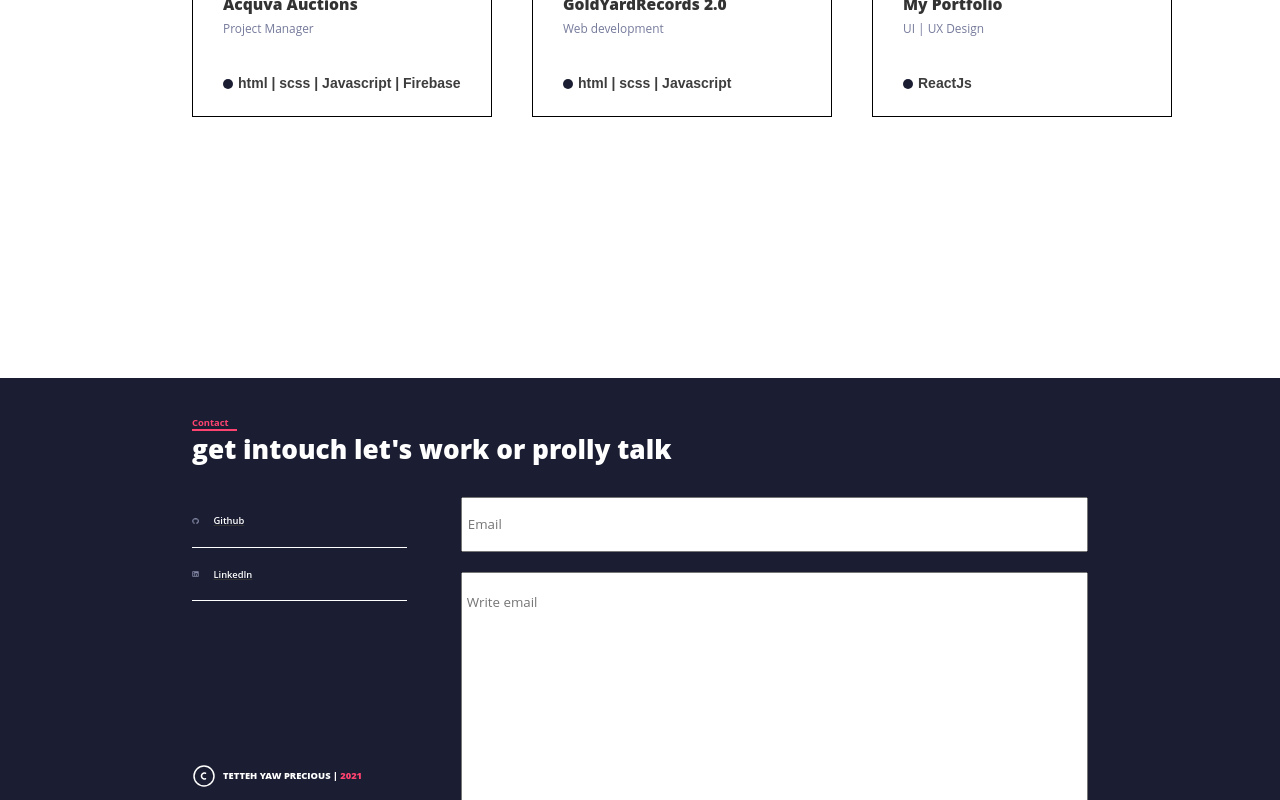
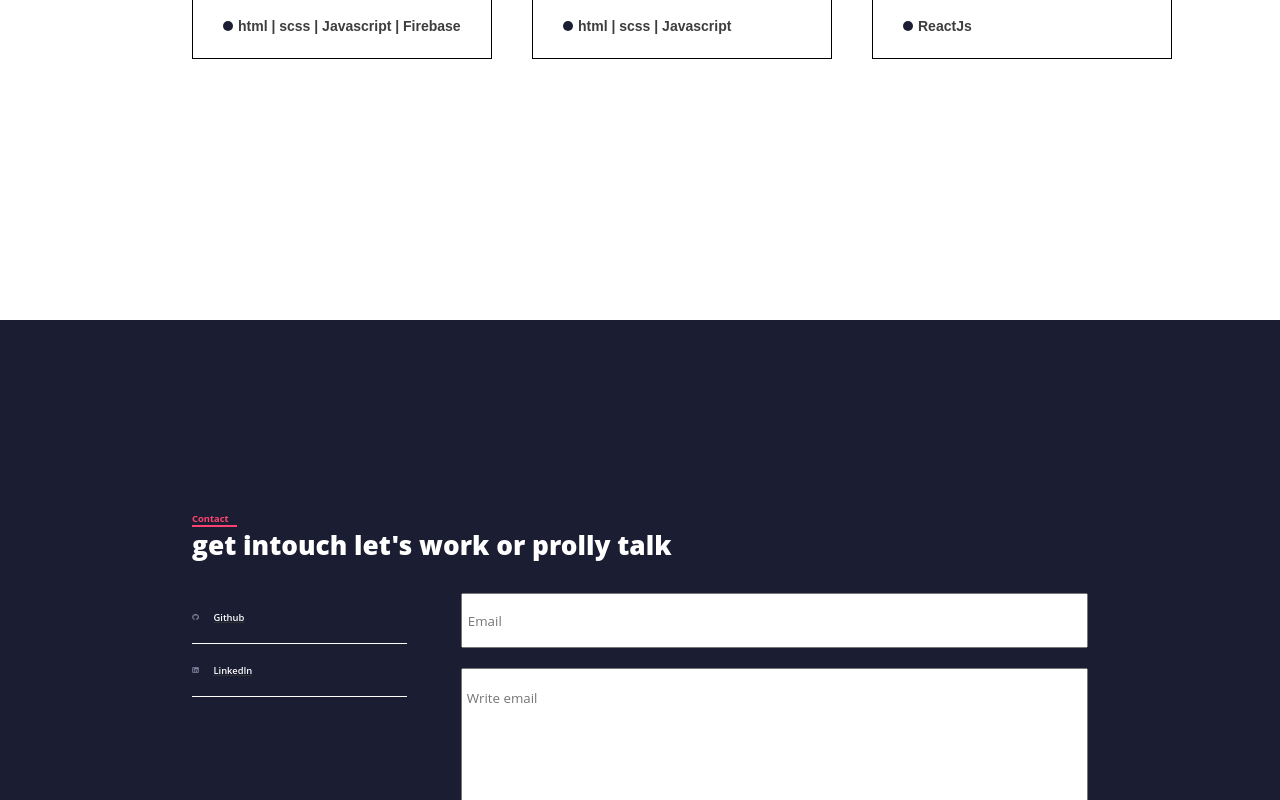
Before and after one commit to Tetteh-Yaw-Precious/personal_website, a React (Create React App) app: page /ContactUs in a window 1280 px wide. Shown: the part 2000-2800 px from the top of the page. Built offline with nearby package versions, Linux system fonts and the light colour scheme.

Commit message:
fixed navbar

```diff
--- a/src/animations/Pageanimation.js
+++ b/src/animations/Pageanimation.js
@@ -41,6 +41,6 @@ export const photoAnim={
   show:{
     scale: 1,
     opacity: 1,
-    transition:{ease: "easeOut", duration: 0.75}
+    transition:{ease: "easeOut", duration: 0.6}
   }
 }
--- a/src/components/Contact.js
+++ b/src/components/Contact.js
@@ -65,9 +65,10 @@ const Contact = () => {
 };
 const StyledContact = styled.div`
   width: 100%;
-  min-height: 100vh;
+  min-height: 70vh;
   background-color: #1b1e32;
-  padding: 3% 15%;
+  padding: 5% 15%;
+  padding-top: 15%;
   display: flex;
   flex-direction: column;
   overflow: hidden;
--- a/src/components/Nav.js
+++ b/src/components/Nav.js
@@ -33,6 +33,9 @@ const StyledNav = styled.nav`
   justify-content: space-between;
   align-items: center;
   box-shadow: rgba(0, 0, 0, 0.09) 0px 3px 12px;
+  position: fixed;
+  background-color: white;
+  z-index: 4;
   img {
     width: 5%;
   }
```
